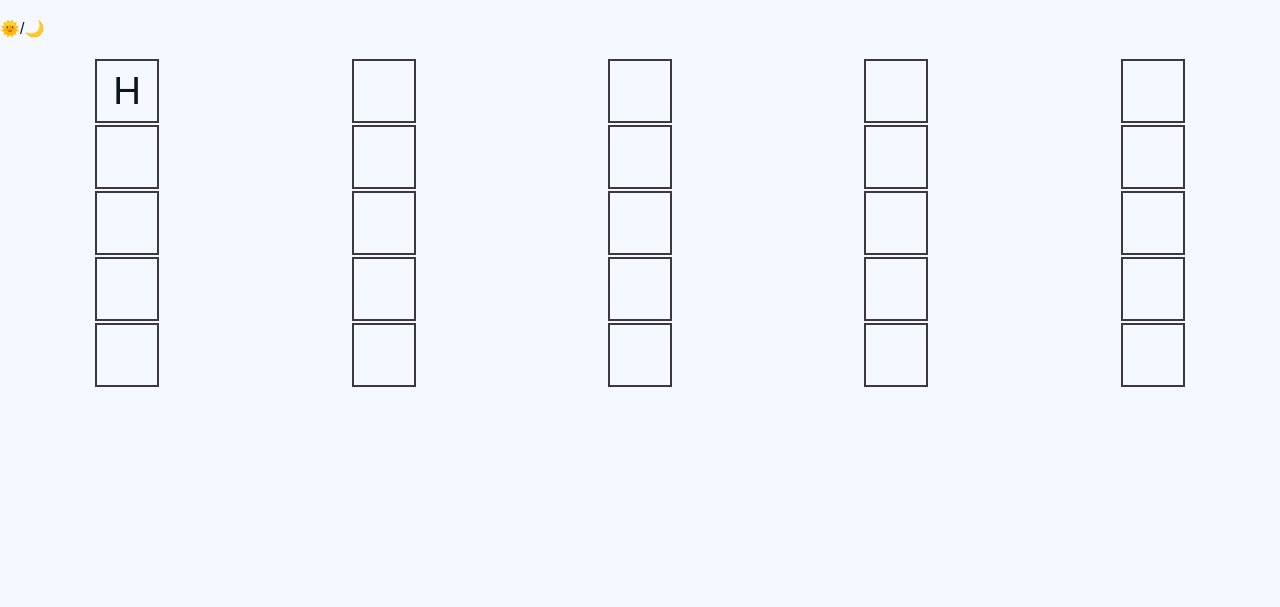
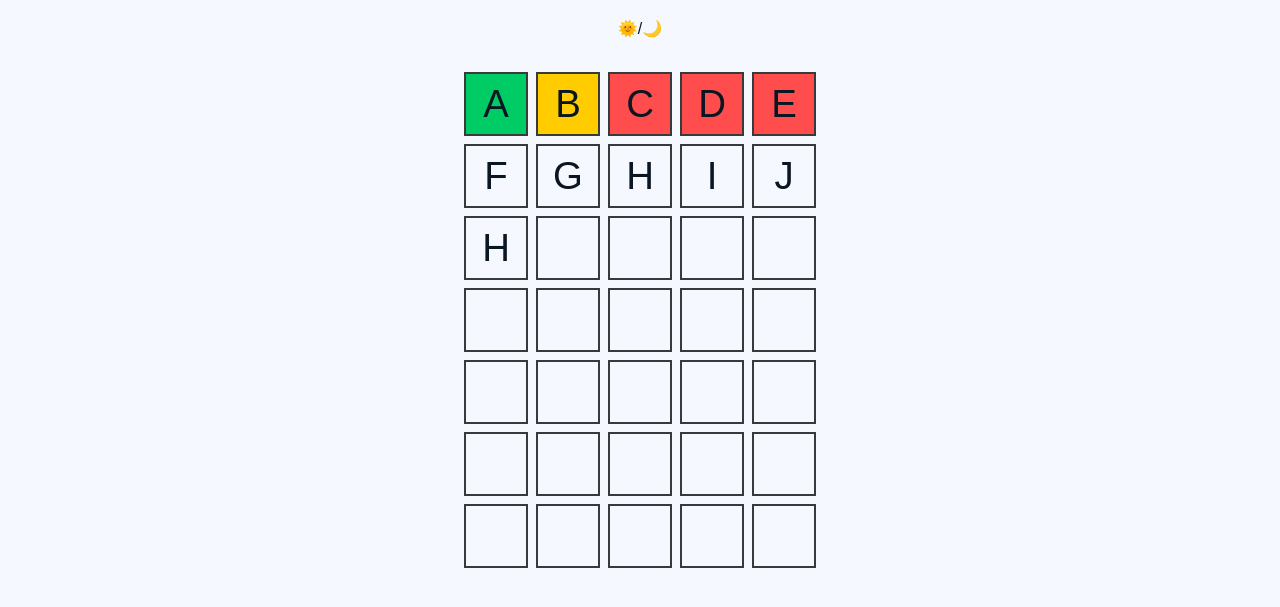
Before and after one commit to IT3049C-Spring24/7-wordle-Calvinyeb04, a plain HTML site: page index.html in a window 1280 px wide. Both pictures are taken after a click on the element "🌞/🌙". Shown: the part 61-668 px from the top of the page. Drawn offline with Linux system fonts and the light colour scheme.

Commit message:
Refactor dark mode toggle and update game grid styles

```diff
--- a/assets/scripts/dark-mode-toggle.js
+++ b/assets/scripts/dark-mode-toggle.js
@@ -1,10 +1,8 @@
 // Get a reference to the mode-toggle span
-const modeToggle = document.getElementById('mode-toggle');
+const modeToggleSpan = document.getElementById('mode-toggle');
 
-// Add event listener to the mode-toggle span
-modeToggle.addEventListener('click', () => {
-    console.log('Mode toggle clicked');
-
-    // Toggle the body class property
+// Add an event listener to the mode-toggle span
+modeToggleSpan.addEventListener('click', function() {
+    // Toggle the light-mode class on the body tag
     document.body.classList.toggle('light-mode');
 });
--- a/assets/styles/style.css
+++ b/assets/styles/style.css
@@ -1,22 +1,28 @@
-/* Reset styles */
+/* CSS Reset */
 body {
     margin: 0;
     padding: 0;
-}
-
-/* Styling */
-body {
-    font-family: sans-serif;
+    font-family: Arial, sans-serif;
     background-color: #0B1623;
     color: #F5F8FF;
 }
 
 header {
-    border-bottom: 1px solid #F5F8FF;
+    border-bottom: 2px solid #F5F8FF;
+    text-align: center;
 }
 
-header h1 {
-    text-align: center;
+/* Game Grid */
+.game {
+    height: 70vh;
+    display: grid;
+    place-items: center;
+}
+
+#wordle-grid {
+    display: grid;
+    grid-template-columns: repeat(5, auto);
+    gap: 8px;
 }
 
 .letter {
@@ -25,90 +31,78 @@ header h1 {
     border: 2px solid #3A3A3C;
     text-transform: uppercase;
     font-size: 2.4rem;
-    text-align: center;
     display: grid;
     place-items: center;
 }
 
-/* Game Grid */
-#wordle-grid {
-    display: grid;
-    grid-template-columns: repeat(5, auto);
-    gap: 8px;
-    place-items: center;
-    margin-top: 20px; /* Add margin to the top */
+/* Color Classes */
+.correct {
+    background-color: #538D4E;
 }
 
-div.game {
-    place-items: center;
-    height: 70vh; /* Set a fixed height */
+.misplaced {
+    background-color: #B59F3B;
 }
 
-.letter.correct {
-    background-color: #538D4E;
-    color: #F5F8FF;
-}
-
-.letter.misplaced {
-    background-color: #B59F3B;
-    color: #F5F8FF;
-}
-
-.letter.incorrect {
+.incorrect {
     background-color: #3A3A3C;
-    color: #F5F8FF;
 }
 
 
 
-
-
-
+/* Styles for light mode */
 .light-mode {
     background-color: #F5F8FF;
     color: #0B1623;
 }
 
-.light-mode .letter.correct {
-    color: #FF4D4D;
+/* Define colors for game letters in light mode */
+.light-mode .letter.incorrect {
+    background-color: #FF4D4D; /* Wrong letter color */
 }
 
 .light-mode .letter.misplaced {
-    color: #FFCC00;
+    background-color: #FFCC00; /* Misplaced letter color */
 }
 
-.light-mode .letter.incorrect {
-    color: #00CC66;
-}
-
-#wordle-grid {
-    display: grid;
-    grid-template-columns: repeat(5, auto);
-    gap: 4px; /* Reduce the gap between grid boxes */
-    place-items: center;
-    margin-top: 20px;
+.light-mode .letter.correct {
+    background-color: #00CC66; /* Correct letter color */
 }
 
 
+
+/* Define CSS variables */
 :root {
-    --primary-color: #3A3A3C;
-    --secondary-color: #F5F8FF;
-    --correct-color: #538D4E;
-    --misplaced-color: #B59F3B;
-    --incorrect-color: #FF4D4D;
-}
+    --default: #121213;       /* Default background color */
+    --wrong: #3a3a3c;         /* Wrong letter color */
+    --misplaced: #b59f3b;     /* Misplaced letter color */
+    --correct: #538d4e;       /* Correct letter color */
+    --text-color: #f5f5f5;    /* Default text color */
+  }
 
-:light-mode {
-    --primary-color: #F5F8FF;
-    --secondary-color: #3A3A3C;
-    --correct-color: #538D4E;
-    --misplaced-color: #B59F3B;
-    --incorrect-color: #FF4D4D;
-}
-#wordle-grid {
-    display: grid;
-    grid-template-columns: repeat(5, auto);
-    gap: 2px; /* Reduce the gap between grid boxes */
-    place-items: center;
-    margin-top: 20px;
-}
+  .light-mode {
+    --default: #f5f5f5;       /* Light mode background color */
+    --wrong: #ff4d4d;         /* Light mode wrong letter color */
+    --misplaced: #ffcc00;     /* Light mode misplaced letter color */
+    --correct: #00cc66;       /* Light mode correct letter color */
+    --text-color: #121213;    /* Light mode text color */
+  }
+
+  /* Apply the colors using CSS variables */
+  body {
+    background-color: var(--default);
+    color: var(--text-color);
+  }
+
+  /* Define colors for game letters using CSS variables */
+  .letter.incorrect {
+    background-color: var(--wrong);
+  }
+
+  .letter.misplaced {
+    background-color: var(--misplaced);
+  }
+
+  .letter.correct {
+    background-color: var(--correct);
+  }
--- a/index.html
+++ b/index.html
@@ -5,21 +5,30 @@
     <meta name="viewport" content="width=device-width, initial-scale=1.0">
     <title>Wordle</title>
     <link rel="stylesheet" href="assets/styles/style.css">
+    <script src="assets/scripts/dark-mode-toggle.js" defer></script>
+    <script src="assets/scripts/game.js" defer></script>
+    <script src="assets/scripts/main.js" defer></script>
 </head>
 <body>
     <header>
         <h1>Wordle</h1>
         <span id="mode-toggle">🌞/🌙</span>
     </header>
-
-  <div id="game">
+    <div class="game">
         <div id="wordle-grid">
-
+            <div class="letter correct">A</div>
+            <div class="letter misplaced">B</div>
+            <div class="letter incorrect">C</div>
+            <div class="letter incorrect">D</div>
+            <div class="letter incorrect">E</div>
+            <!-- Repeat these divs to fill the grid -->
+            <div class="letter">F</div>
+            <div class="letter">G</div>
+            <div class="letter">H</div>
+            <div class="letter">I</div>
+            <div class="letter">J</div>
+            <!-- Repeat these divs to fill the grid -->
         </div>
     </div>
-
-  <script src="assets/scripts/dark-mode-toggle.js"></script>
-  <script src="assets/scripts/game.js"></script>
-  <script src="assets/scripts/main.js"></script>
 </body>
 </html>
```
Lines whose indentation alone changed are shown as unchanged.
